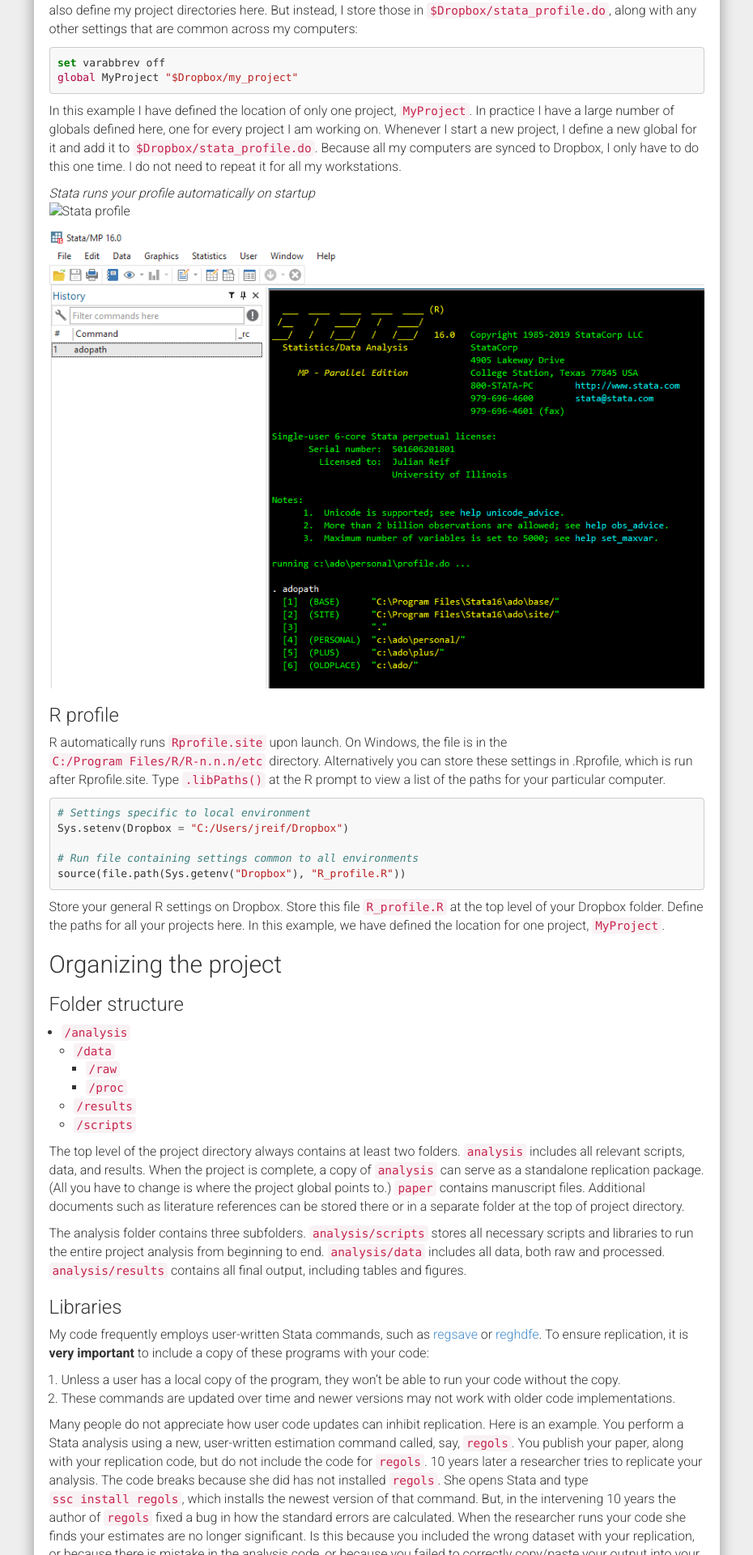
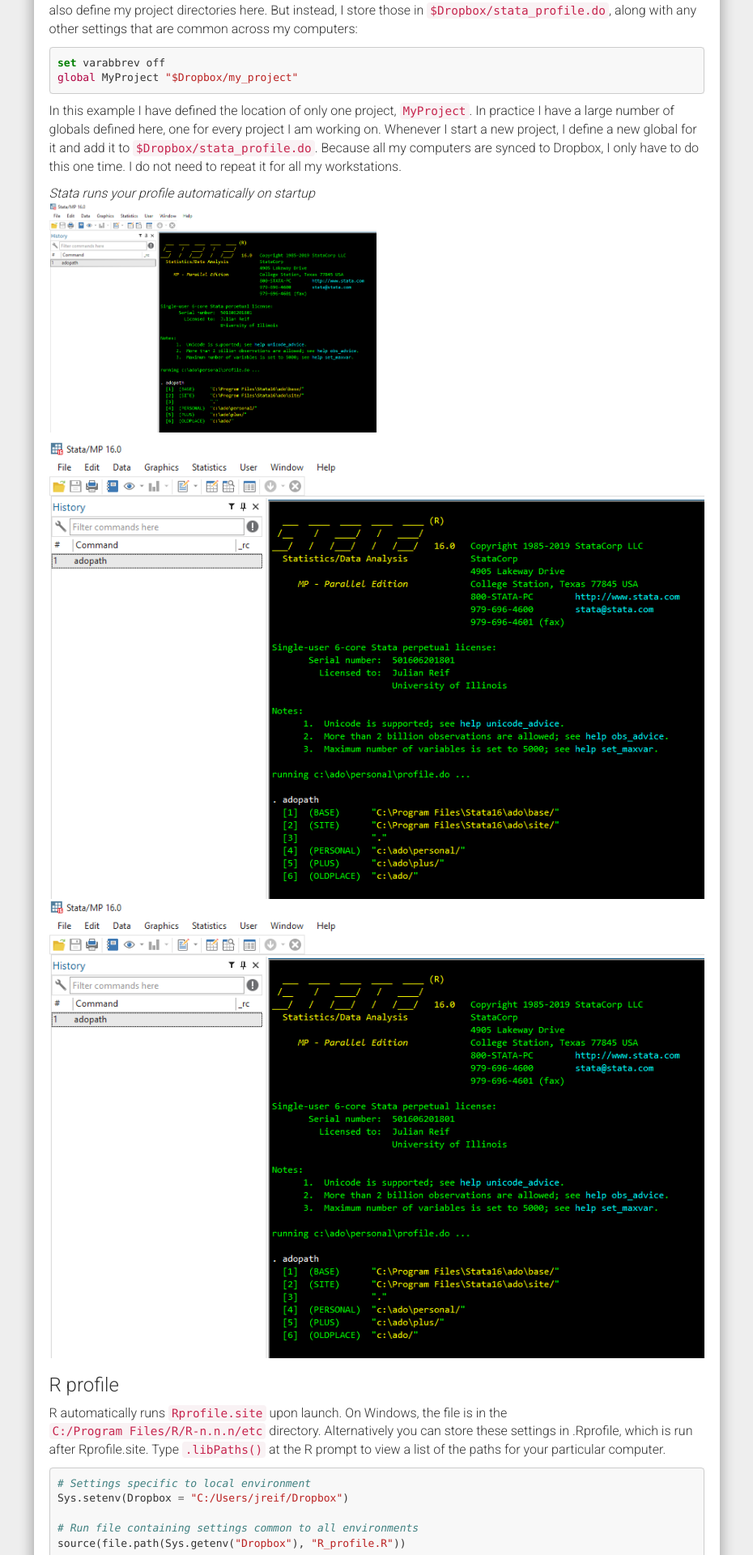
Before and after one commit to reifjulian/reifjulian.github.io, a Jekyll site: the page built from guide.md, in a window 1280 px wide. Shown: the part 1632-3552 px from the top of the page at 81% size, without its empty margins (321-1251 px from the left). Built offline with Jekyll 4.4.1, drawn with Linux system fonts in a browser that asks for light colours; nearby versions of some CDN libraries; comment, search, counter and statistics services are not loaded.

Commit message:
Update guide.md

```diff
--- a/guide.md
+++ b/guide.md
@@ -60,11 +60,13 @@
 In this example I have defined the location of only one project, `MyProject`. In practice I have a large number of globals defined here, one for every project I am working on. Whenever I start a new project, I define a new global for it and add it to `$Dropbox/stata_profile.do`. Because all my computers are synced to Dropbox, I only have to do this one time. I do not need to repeat it for all my workstations.
 
 *Stata runs your profile automatically on startup*<br>
-<img src="assets/guide/stata_profile.PNG" width="50%" title="Stata profile">
+<img src="/assets/guide/stata_profile.PNG" width="50%" title="Stata profile">
 
 <div class="image-cropper">
     <img src="{{ "/assets/guide/stata_profile.PNG" }}"  />
 </div>
+
+<img src="/assets/guide/stata_profile.PNG" alt="hi" class="inline"/>
 
 ### R profile
 
```
